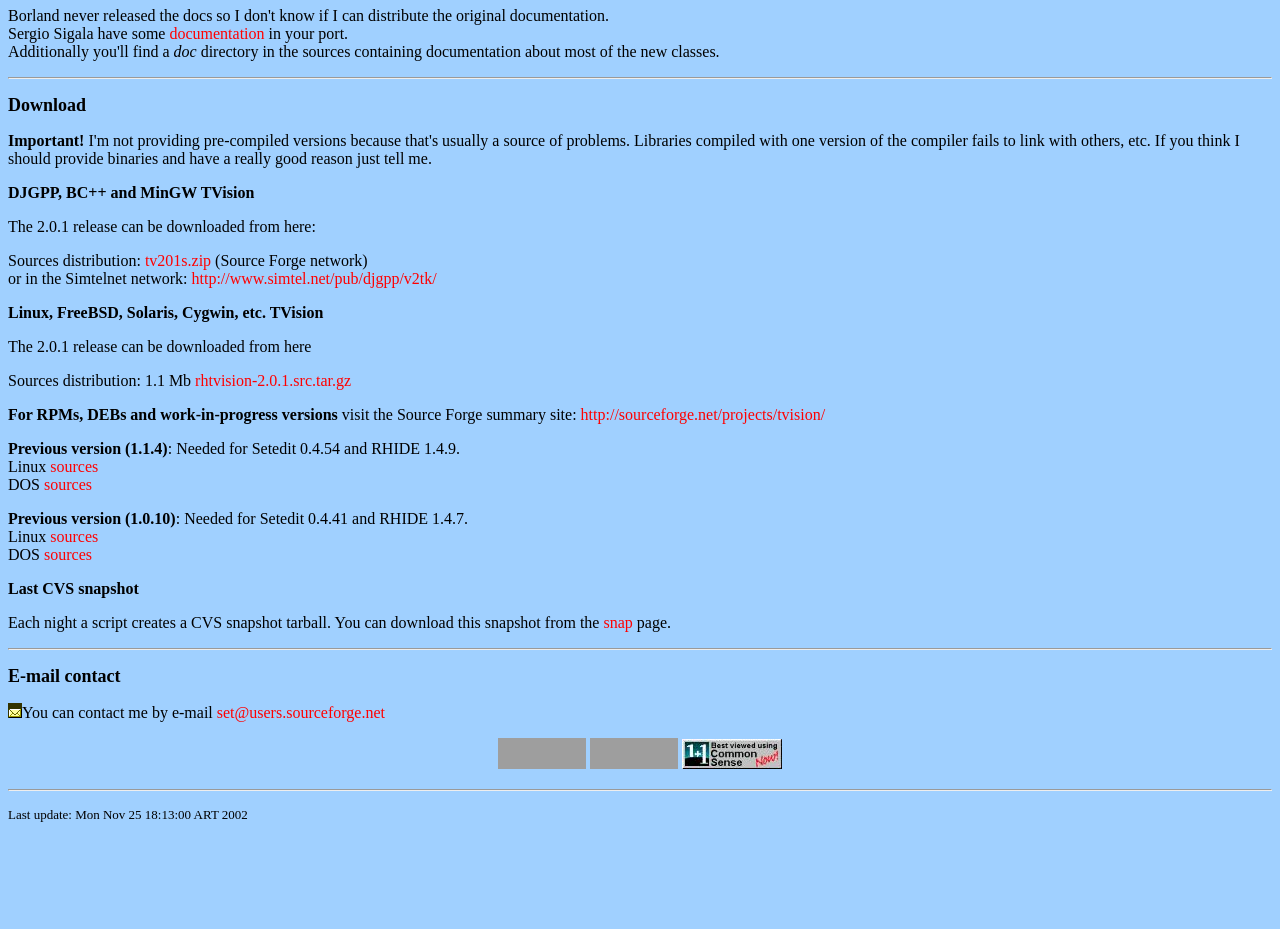
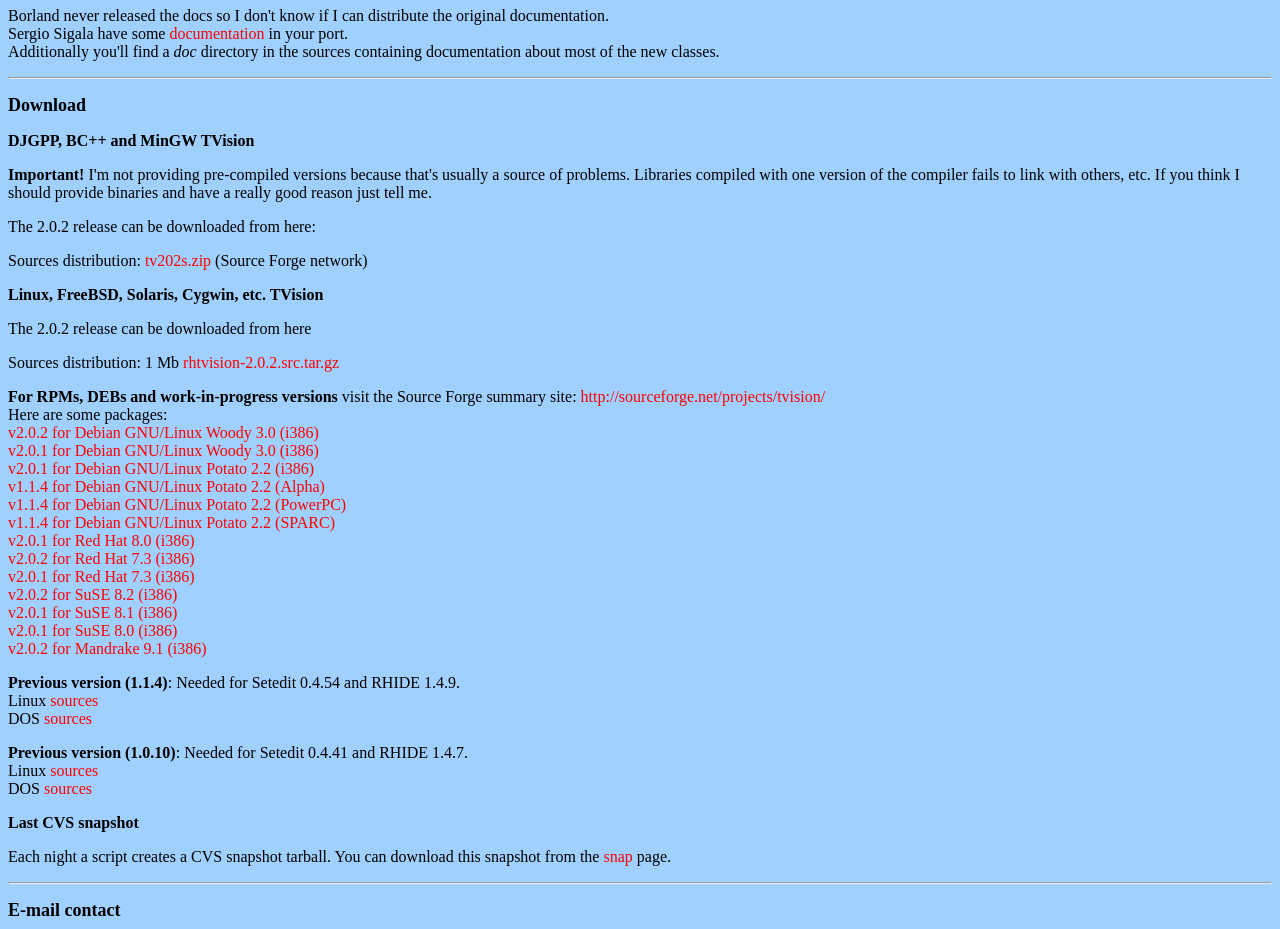
Before and after one commit to set-soft/tvision, a plain HTML site: page tvision/www-site/index.html in a window 1280 px wide. Shown: the part 1000-1929 px from the top of the page. Before the commit the page ends 1831 px from the top, so only its background shows below. Drawn offline with Linux system fonts and the light colour scheme; grey boxes are pictures that could not be loaded.

Commit message:
* Updated the web page to list the new packages.

```diff
--- a/tvision/www-site/index.html
+++ b/tvision/www-site/index.html
@@ -126,22 +126,24 @@ about most of the new classes.
 <p><hr><p>
 <a name="down"></a><h2>Download</h2>
 
+<p>
+<a name="ddjgpp"></a><h3>DJGPP, BC++ and MinGW TVision</h3>
+
 <p><b>Important!</b> I'm not providing pre-compiled versions because that's
 usually a source of problems. Libraries compiled with one version of the
 compiler fails to link with others, etc. If you think I should provide
 binaries and have a really good reason just tell me.<p>
 
-<a name="ddjgpp"></a><h3>DJGPP, BC++ and MinGW TVision</h3>
-<p>The 2.0.1 release can be downloaded from here:
-<p>Sources distribution: <a href="http://prdownloads.sourceforge.net/tvision/tv201s.zip">tv201s.zip</a> (Source Forge network)<br>
-or in the Simtelnet network: <a href="http://www.simtel.net/pub/djgpp/v2tk/">http://www.simtel.net/pub/djgpp/v2tk/</a>
+<p>The 2.0.2 release can be downloaded from here:
+<p>Sources distribution: <a href="http://prdownloads.sourceforge.net/tvision/tv201s.zip">tv202s.zip</a> (Source Forge network)<br>
+<!-- or in the Simtelnet network: <a href="http://www.simtel.net/pub/djgpp/v2tk/">http://www.simtel.net/pub/djgpp/v2tk/</a> -->
 <p>
 
 <a name="dlinux"></a><h3>Linux, FreeBSD, Solaris, Cygwin, etc. TVision</h3>
 
-<p>The 2.0.1 release can be downloaded from here</p>
+<p>The 2.0.2 release can be downloaded from here</p>
 <p>
-Sources distribution: 1.1 Mb <a href="http://prdownloads.sourceforge.net/tvision/rhtvision-2.0.1.src.tar.gz">rhtvision-2.0.1.src.tar.gz</a><br>
+Sources distribution: 1 Mb <a href="http://prdownloads.sourceforge.net/tvision/rhtvision-2.0.2.src.tar.gz">rhtvision-2.0.2.src.tar.gz</a><br>
 
 <!-- Linux Software Map entry: <a href="rhtvision.txt">rhtvision.txt</a><br> -->
 <p>
@@ -149,6 +151,21 @@ Sources distribution: 1.1 Mb <a href="http://prdownloads.sourceforge.net/tvision
 <A href="http://sourceforge.net/projects/tvision/">
 http://sourceforge.net/projects/tvision/
 </a>
+<br>
+Here are some packages:<br>
+<a href="http://prdownloads.sourceforge.net/tvision/rhtvision2.0.2_2.0.2-0.1_i386.deb">v2.0.2 for Debian GNU/Linux Woody 3.0 (i386)</a><br>
+<a href="http://setedit.sf.net/debian/dists/woody/main/binary-i386/rhtvision2.0.1_2.0.1-1_i386.deb">v2.0.1 for Debian GNU/Linux Woody 3.0 (i386)</a><br>
+<a href="http://setedit.sf.net/debian/dists/potato/main/binary-i386/rhtvision2.0.1_2.0.1-1_i386.deb">v2.0.1 for Debian GNU/Linux Potato 2.2 (i386)</a><br>
+<a href="http://prdownloads.sourceforge.net/setedit/rhtvision1.1.4_1.1.4-0.1_alpha.deb">v1.1.4 for Debian GNU/Linux Potato 2.2 (Alpha)</a><br>
+<a href="http://prdownloads.sourceforge.net/setedit/rhtvision1.1.4_1.1.4-0.1_powerpc.deb">v1.1.4 for Debian GNU/Linux Potato 2.2 (PowerPC)</a><br>
+<a href="http://prdownloads.sourceforge.net/setedit/rhtvision1.1.4_1.1.4-0.1_sparc.deb">v1.1.4 for Debian GNU/Linux Potato 2.2 (SPARC)</a><br>
+<a href="http://prdownloads.sourceforge.net/tvision/librhtv-2.0.1-3rh8.i386.rpm">v2.0.1 for Red Hat 8.0 (i386)</a><br>
+<a href="http://prdownloads.sourceforge.net/tvision/librhtv-2.0.2-3rh73.i386.rpm">v2.0.2 for Red Hat 7.3 (i386)</a><br>
+<a href="http://prdownloads.sourceforge.net/tvision/librhtv-2.0.1-3.i386.rpm">v2.0.1 for Red Hat 7.3 (i386)</a><br>
+<a href="http://prdownloads.sourceforge.net/tvision/librhtv-2.0.2-3.i686.rpm">v2.0.2 for SuSE 8.2 (i386)</a><br>
+<a href="http://prdownloads.sourceforge.net/tvision/librhtv-2.0.1-3.i686.rpm">v2.0.1 for SuSE 8.1 (i386)</a><br>
+<a href="http://prdownloads.sourceforge.net/tvision/librhtv-2.0.1-1.i686.rpm">v2.0.1 for SuSE 8.0 (i386)</a><br>
+<a href="http://prdownloads.sourceforge.net/tvision/librhtv-2.0.2-3mk91.i386.rpm">v2.0.2 for Mandrake 9.1 (i386)</a><br>
 
 <p>
 <b>Previous version (1.1.4)</b>: Needed for Setedit 0.4.54 and RHIDE 1.4.9.<br>
```
Also changed, not shown: tvision/www-site/history.html (+5 -0 lines), 1 other file.
